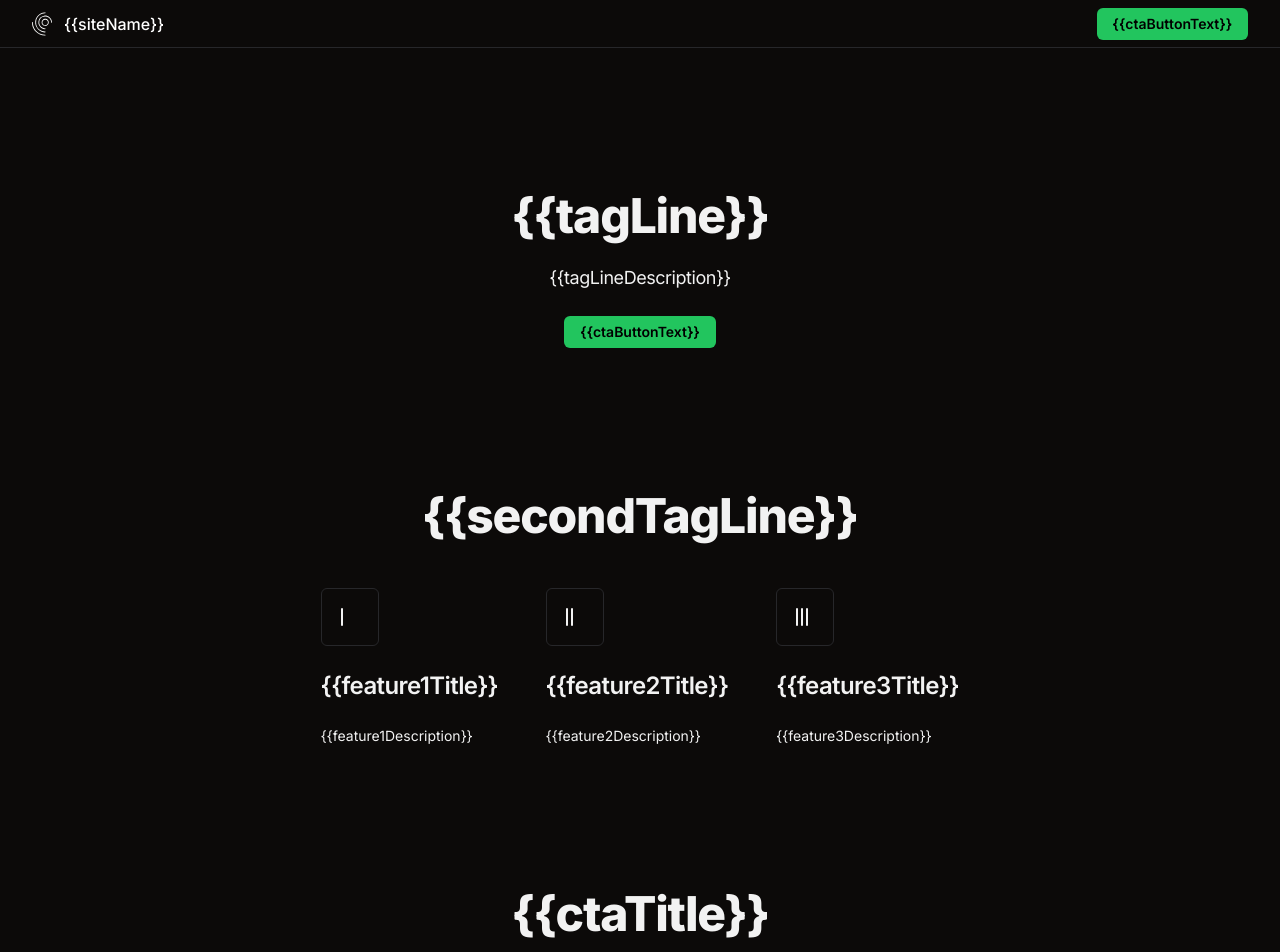
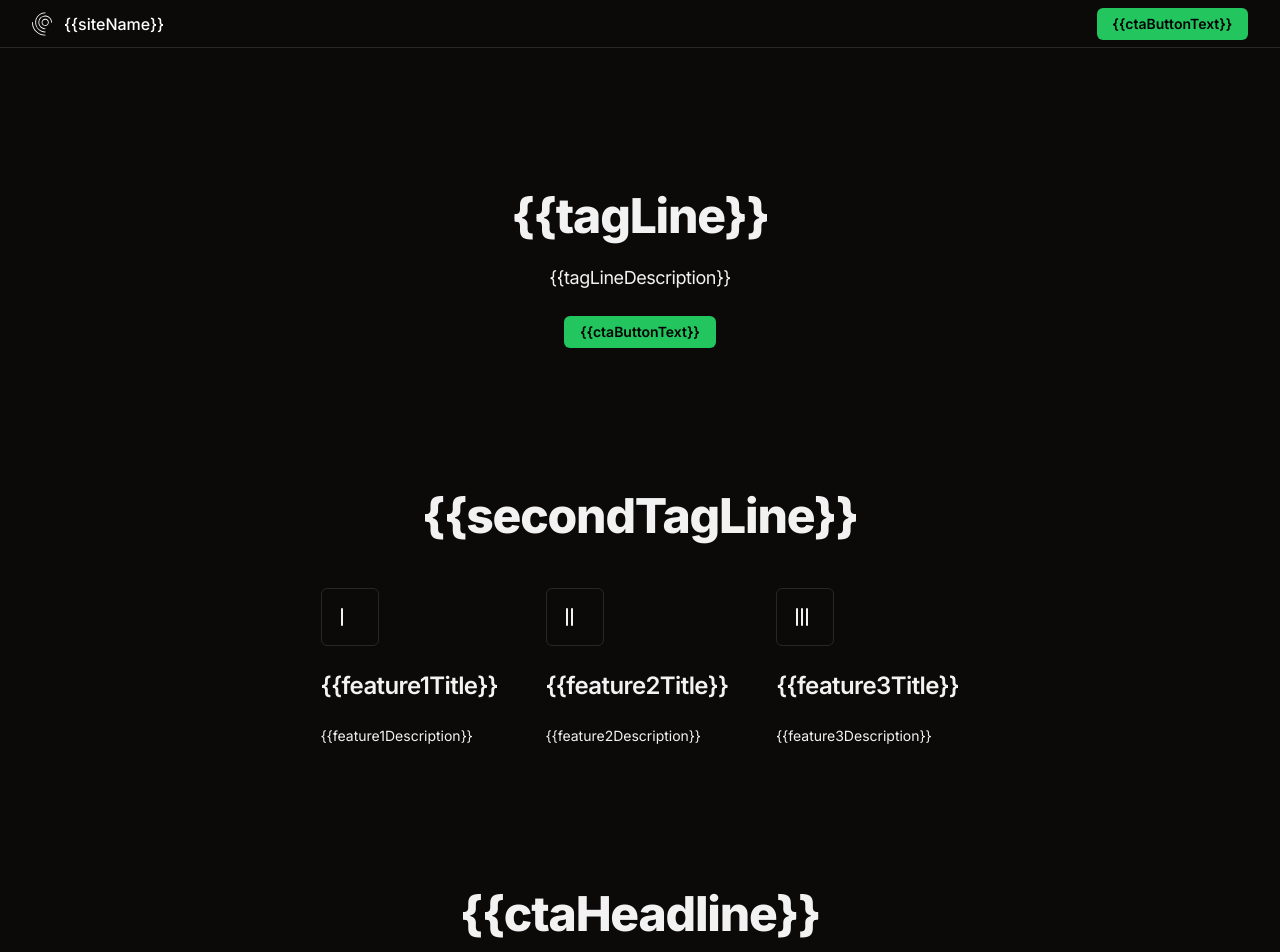
Before and after one commit to GoLaunch-dev/saas-waitlist-landingpage, a Next.js app: page / in a window 1280 px wide. Shown: the top 952 px of the page. Built offline with nearby package versions, Linux system fonts and the light colour scheme.

Commit message:
fix small issues

```diff
--- a/golaunch.yaml
+++ b/golaunch.yaml
@@ -29,7 +29,7 @@ fields:
     type: string
     defaultValue: GoLaunch - Launch your SaaS. Fast.
   - label: Headline Description
-    codeId: tagLine
+    codeId: tagLineDescription
     description: Description to be shown under the site's headline
     codeDefined: '{{tagLineDescription}}'
     type: string
--- a/src/app/page.tsx
+++ b/src/app/page.tsx
@@ -64,7 +64,7 @@ export default function Home() {
         </div> */}
         <div className="flex flex-col gap-6 items-center">
           <Typography className="max-w-2xl" variant="h1">
-            {`{{ctaTitle}}`}
+            {`{{ctaHeadline}}`}
           </Typography>
           <Typography>{`{{ctaDescription}}`}</Typography>
           <Link href="{{waitlistLink}}" target="_blank">
```
